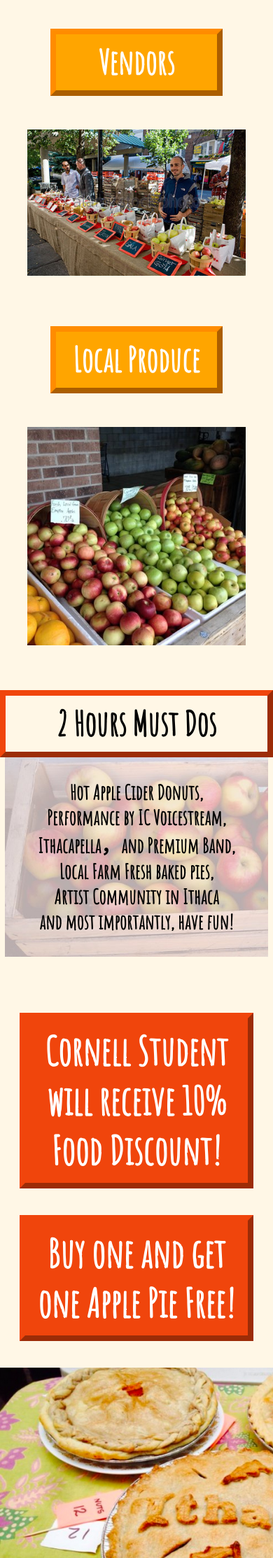
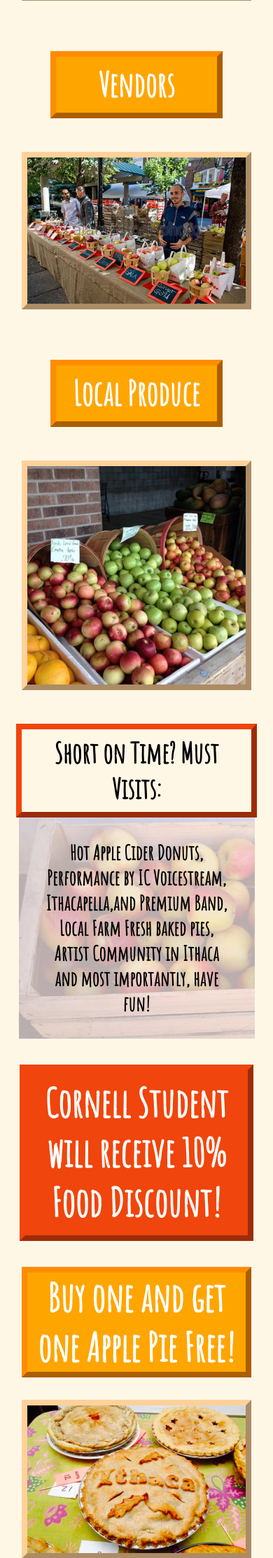
Before and after one commit to RaghavBatra/INFO-1300-Project, a PHP site: page /attractions.php in a window 390 px wide; the page is wider, and only the part inside the window is pictured. Shown: the part 1063-3289 px from the top of that part at 70% size. Run offline with PHP 8.4, Linux system fonts and the light colour scheme; some libraries are stand-ins or nearby versions.

Commit message:
big responsive changes

```diff
--- a/attractions.php
+++ b/attractions.php
@@ -30,10 +30,10 @@
 
     </div>
 
-    <h2>2 Hours Must Dos</h2>
+    <h2>Short on Time? Must Visits:</h2>
     <div id="mustsee">
         <p>Hot Apple Cider Donuts,</p>
-        <p>Performance by IC Voicestream, Ithacapella，and Premium Band,</p>
+        <p>Performance by IC Voicestream, Ithacapella,and Premium Band,</p>
         <p>Local Farm Fresh baked pies,</p>
         <p>Artist Community in Ithaca</p>
         <p>and most importantly, have fun!</p>
@@ -41,8 +41,8 @@
 
     <div id="studentdiscounts">
         <h1>Cornell Student will receive 10% Food Discount!</h1>
-        <h1>Buy one and get one Apple Pie Free!</h1>
-        <img src="images/pie.png" alt="apple pie">
+        <h5>Buy one and get one Apple Pie Free!</h5>
+        <img src="images/pie.png" id = "applepie"alt="apple pie">
     </div>
   </div>
 
--- a/css/site.css
+++ b/css/site.css
@@ -485,6 +485,7 @@ button:hover {
 #attractioncontent > h2 {
     margin:0;
     margin:auto;
+    width:80%;
 }
 
 #attractions > h3 {
@@ -502,6 +503,7 @@ button:hover {
     margin-left: auto;
     margin-right: auto;
     margin-bottom: 6em;
+    border: 8px #ffd199 outset;
 }
 
 #mustsee {
@@ -528,6 +530,8 @@ button:hover {
     margin-left: auto;
     margin-right: auto;
     margin-bottom: 6em;
+    margin-top:2em;
+    border: 8px #ffd199 outset;
  }
 
 /* Button code learnt and taken from: http://css3buttongenerator.com/ */
@@ -703,27 +707,33 @@ button:hover {
     }
 
     #attractioncontent > h2 {
-        font-size:3em;
+        font-size:2.5em;
     }
 
     #attractions > img {
         display: block;
         margin:0;
         margin:auto;
-        /*margin-left: auto;
-        margin-right: auto;*/
-        margin-bottom: 4em;
+        margin-bottom:3em;
         width:80%
     }
 
     #mustsee {
-        width: 80%;
-        margin-bottom:5em;
+        width: 70%;
+        margin-bottom:2em;
     }
 
     #mustsee > p {
         font-size: 1.8em;
     }
+
+    #studentdiscounts > h5 {
+        margin-top:0.5em;
+    }
+
+    #studentdiscounts > img {
+        width:80%;
+     }
     /* Contact us */
 
     #maincontent {
```
